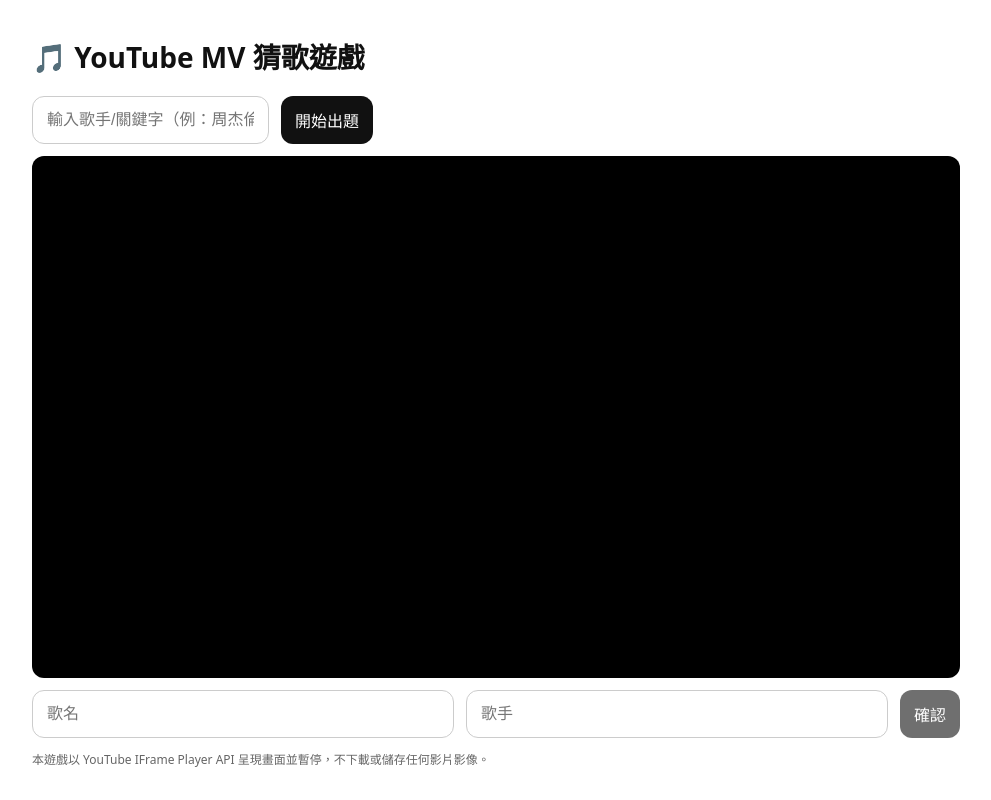
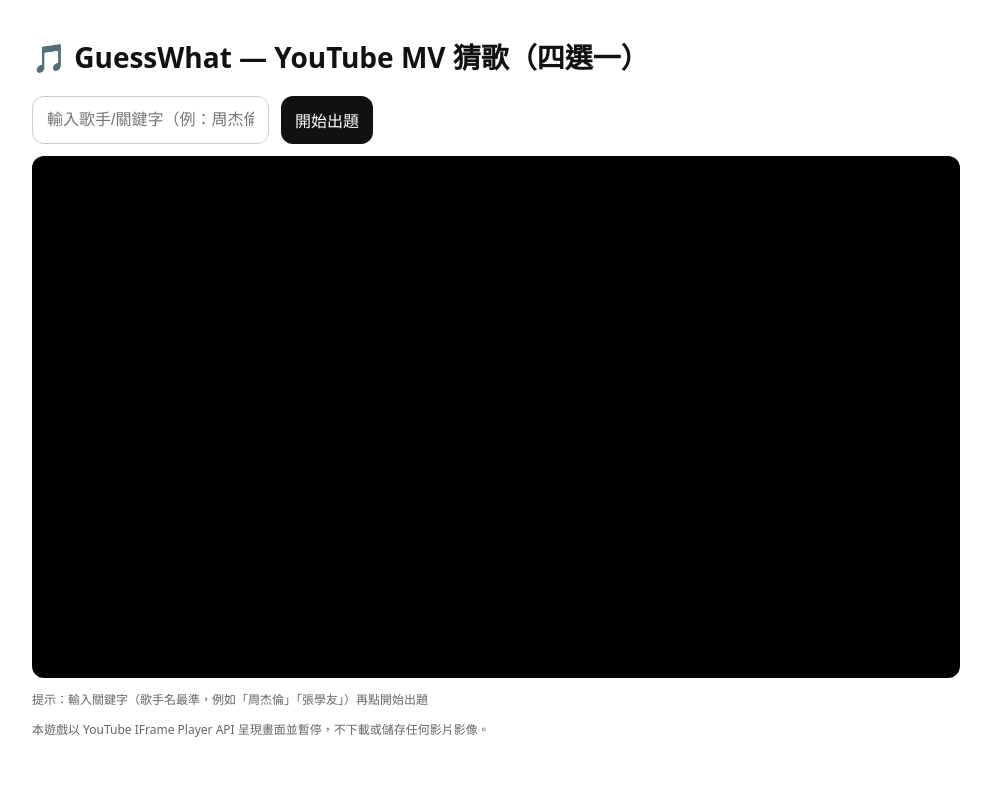
Before and after one commit to guesswhat1234/guesswhat, a Next.js app: page / in a window 1280 px wide. Shown: the whole page, without its empty margins (144-1135 px from the left). Built offline with nearby package versions, Linux system fonts and the light colour scheme.

Commit message:
Update page.js

```diff
--- a/app/page.js
+++ b/app/page.js
@@ -1,6 +1,4 @@
-
 "use client";
-
 import { useRef, useState, useEffect } from "react";
 
 export default function Page() {
@@ -10,10 +8,10 @@ export default function Page() {
   const [ytReady, setYtReady] = useState(false);
   const playerRef = useRef(null);
   const playerObj = useRef(null);
-  const [userTitle, setUserTitle] = useState("");
-  const [userArtist, setUserArtist] = useState("");
-  const [result, setResult] = useState(null);
+  const [picked, setPicked] = useState(null);     // 使用者選了哪個 index
+  const [revealed, setRevealed] = useState(false);// 是否已揭曉
 
+  // 載入 YouTube API
   useEffect(() => {
     if (window.YT && window.YT.Player) { setYtReady(true); return; }
     const tag = document.createElement("script");
@@ -22,12 +20,21 @@ export default function Page() {
     window.onYouTubeIframeAPIReady = () => setYtReady(true);
   }, []);
 
+  // 建立 Player
   useEffect(() => {
     if (!ytReady || !playerRef.current || playerObj.current) return;
     playerObj.current = new window.YT.Player(playerRef.current, {
-      width: '100%', height: '100%',
-      videoId: '',
-      playerVars: { controls: 0, modestbranding: 1, rel: 0, playsinline: 1 },
+      width: "100%", height: "100%",
+      videoId: "",
+      playerVars: {
+        controls: 0,
+        modestbranding: 1,
+        rel: 0,
+        playsinline: 1,
+        fs: 0,
+        disablekb: 1,
+        iv_load_policy: 3, // 關閉註解卡
+      },
       events: { onReady: () => {} },
     });
   }, [ytReady]);
@@ -35,8 +42,8 @@ export default function Page() {
   const startRound = async () => {
     if (!kw) return alert("請先輸入關鍵字");
     setLoading(true);
-    setResult(null);
-    setUserTitle(''); setUserArtist('');
+    setRevealed(false);
+    setPicked(null);
 
     try {
       const r = await fetch(`/api/pick?kw=${encodeURIComponent(kw)}`);
@@ -44,11 +51,12 @@ export default function Page() {
       if (!r.ok) throw new Error(data?.error || "Pick failed");
       setCurrent(data);
 
+      // 載入影片並跳到隨機秒數，立刻暫停
       playerObj.current?.loadVideoById(data.videoId);
       const handler = (e) => {
         if (e.data === window.YT.PlayerState.PLAYING) {
           playerObj.current.seekTo(data.t, true);
-          setTimeout(() => playerObj.current.pauseVideo(), 100);
+          setTimeout(() => playerObj.current.pauseVideo(), 120); // 快速暫停，避免頂部 UI
           playerObj.current.removeEventListener("onStateChange", handler);
         }
       };
@@ -60,23 +68,16 @@ export default function Page() {
     }
   };
 
-  const checkAnswer = async () => {
-    if (!current) return;
-    const r = await fetch("/api/check", {
-      method: "POST",
-      headers: { "Content-Type": "application/json" },
-      body: JSON.stringify({
-        user: { title: userTitle, artist: userArtist },
-        answer: { title: current.answerTitle, artist: current.answerArtist },
-      }),
-    });
-    const data = await r.json();
-    setResult({ ...data, answer: current });
+  const submit = () => {
+    if (picked == null) return alert("請先選一個答案");
+    setRevealed(true);
   };
+
+  const isCorrect = revealed && picked === current?.correctIndex;
 
   return (
     <main className="container">
-      <h1 className="h1">🎵 YouTube MV 猜歌遊戲</h1>
+      <h1 className="h1">🎵 GuessWhat — YouTube MV 猜歌（四選一）</h1>
 
       <div className="row">
         <input
@@ -91,46 +92,76 @@ export default function Page() {
         </button>
       </div>
 
-      <div className="stage" style={{marginTop: 12}}>
-        <div id="player" ref={playerRef} style={{width:'100%', height:'100%'}}/>
-        {current && <div className="mask">Guess the MV</div>}
+      {/* 題目區：加上上/下遮蔽條，避免 YouTube 介面顯示標題/頻道名 */}
+      <div className="stage" style={{ marginTop: 12, position: "relative" }}>
+        <div id="player" ref={playerRef} style={{ width: "100%", height: "100%" }}/>
+        {/* 上方遮蔽（擋住 ytp-title-ui） */}
+        {current && (
+          <>
+            <div style={{
+              position:"absolute", left:0, right:0, top:0, height:"22%",
+              background:"linear-gradient(180deg, rgba(0,0,0,0.6), rgba(0,0,0,0))",
+              pointerEvents:"none"
+            }}/>
+            {/* 下方遮蔽（擋字幕/控制列） */}
+            <div style={{
+              position:"absolute", left:0, right:0, bottom:0, height:"18%",
+              background:"linear-gradient(0deg, rgba(0,0,0,0.5), rgba(0,0,0,0))",
+              pointerEvents:"none"
+            }}/>
+            {/* 中央淡遮罩，保留可見度但更難讀文字 */}
+            <div style={{
+              position:"absolute", inset:0,
+              background:"rgba(0,0,0,0.15)",
+              pointerEvents:"none"
+            }}/>
+          </>
+        )}
       </div>
 
-      <div className="grid">
-        <input
-          value={userTitle}
-          onChange={(e)=>setUserTitle(e.target.value)}
-          placeholder="歌名"
-          className="input"
-          inputMode="text"
-        />
-        <input
-          value={userArtist}
-          onChange={(e)=>setUserArtist(e.target.value)}
-          placeholder="歌手"
-          className="input"
-          inputMode="text"
-        />
-        <button onClick={checkAnswer} disabled={!current} className="button">確認</button>
-      </div>
+      {/* 四選一區 */}
+      {current && (
+        <div style={{ marginTop: 12, display:"grid", gap: 8 }}>
+          {current.choices.map((c, idx) => {
+            const chosen = picked === idx;
+            const showCorrect = revealed && idx === current.correctIndex;
+            const showWrong = revealed && chosen && idx !== current.correctIndex;
+            return (
+              <button
+                key={idx}
+                onClick={() => setPicked(idx)}
+                className="button"
+                style={{
+                  textAlign:"left",
+                  border: chosen ? "2px solid #555" : "1px solid #ccc",
+                  background: showCorrect ? "#d9f7be" : showWrong ? "#ffd8bf" : "#111",
+                  color: "#fff"
+                }}
+              >
+                {String.fromCharCode(65+idx)}. {c.artist}《{c.title}》
+              </button>
+            );
+          })}
 
-      {result && (
-        <div className="card">
-          <div style={{fontSize:16, fontWeight:600}}>
-            {result.correct ? '✅ 恭喜答對！' : '❌ 差一點！'}
-          </div>
-          <div style={{marginTop:6}}>
-            正解：<strong>{result.answer.answerArtist}《{result.answer.answerTitle}》</strong>
-          </div>
-          <div style={{marginTop:6}}>
-            連結：<a href={`https://www.youtube.com/watch?v=${result.answer.videoId}`} target="_blank" rel="noreferrer">
-              https://www.youtube.com/watch?v={result.answer.videoId}
-            </a>
-          </div>
-          <div className="small" style={{marginTop:6}}>
-            時間點：{result.answer.t}s / {result.answer.duration}s
-          </div>
+          {!revealed ? (
+            <button onClick={submit} className="button">確認答案</button>
+          ) : (
+            <div className="card">
+              {isCorrect ? "✅ 恭喜答對！" : "❌ 差一點！"}<br/>
+              正解：<strong>{current.choices[current.correctIndex].artist}《{current.choices[current.correctIndex].title}》</strong><br/>
+              影片：<a href={`https://www.youtube.com/watch?v=${current.videoId}`} target="_blank" rel="noreferrer">
+                https://www.youtube.com/watch?v={current.videoId}
+              </a>
+              <div className="small" style={{marginTop:6}}>
+                題目時間點：{current.t}s / {current.duration}s
+              </div>
+            </div>
+          )}
         </div>
+      )}
+
+      {!current && (
+        <p className="small" style={{marginTop:12}}>提示：輸入關鍵字（歌手名最準，例如「周杰倫」「張學友」）再點開始出題</p>
       )}
 
       <p className="small" style={{marginTop: 12}}>
```
